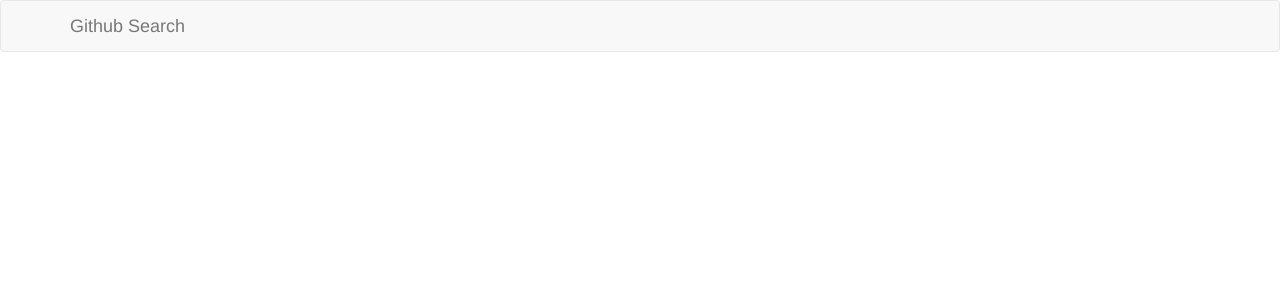
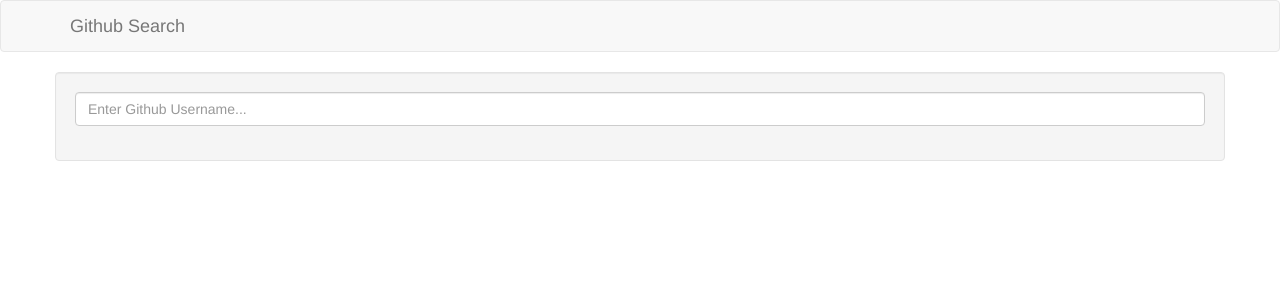
Before and after one commit to cbartholomew69/search-project, an Angular app: page / in a window 1280 px wide. Shown: the top 300 px of the page. Built offline with nearby package versions, Linux system fonts and the light colour scheme; no server answers.

Commit message:
add search functionality

```diff
--- a/src/app/app.module.ts
+++ b/src/app/app.module.ts
@@ -1,7 +1,7 @@
 import { BrowserModule } from '@angular/platform-browser';
 import { NgModule } from '@angular/core';
 import { HttpModule } from '@angular/http';
-
+import { FormsModule } from '@angular/forms';
 
 import { AppComponent } from './app.component';
 import { ProfileComponent } from './components/profile.component';
@@ -14,7 +14,8 @@
   ],
   imports: [
     BrowserModule,
-    HttpModule
+    HttpModule,
+    FormsModule
   ],
   providers: [],
   bootstrap: [AppComponent]
--- a/src/app/components/profile.component.html
+++ b/src/app/components/profile.component.html
@@ -1,3 +1,13 @@
+<div class="row">
+  <div class="col-md12">
+    <form class="well">
+      <div class="form-group">
+        <input type="text" class="form-control" placeholder="Enter Github Username..." [(ngModel)]="username" name="username" (keyup)="searchUser()">
+      </div>
+    </form>
+  </div>
+</div>
+
 <div *ngIf="user">
     <div class="panel panel-default">
         <div class="panel-heading">
--- a/src/app/components/profile.component.ts
+++ b/src/app/components/profile.component.ts
@@ -9,16 +9,24 @@
 })
 
 export class ProfileComponent {
-  user:any[];
+  user:any;
   repos:any[];
+  username:string;
 
   constructor(private _githubService: GithubService){
+    this.user = false;
+  }
+
+  searchUser(){
+    this._githubService.updateUser(this.username);
+
     this._githubService.getUser().subscribe(user => {
-        this.user = user;
+      this.user = user;
     });
 
     this._githubService.getRepos().subscribe(repos => {
-      this.repos = repos;
+    this.repos = repos;
     });
+
   }
 }
--- a/src/app/services/github.service.ts
+++ b/src/app/services/github.service.ts
@@ -24,4 +24,8 @@
     .map(res => res.json());
 
     }
+
+    updateUser(username:string){
+        this.username = username;
+    }
 }
```
